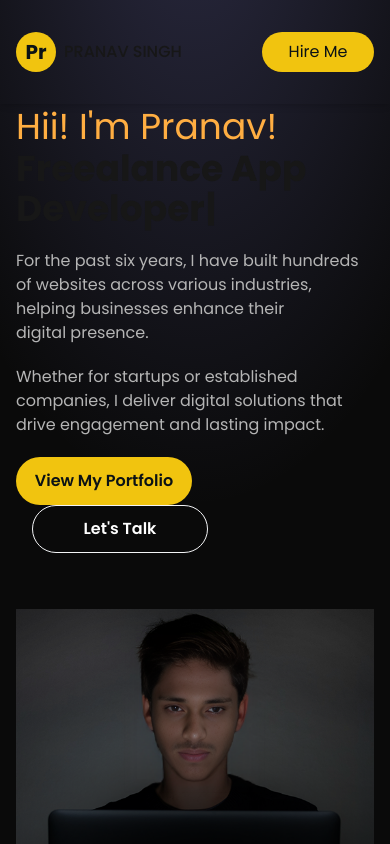
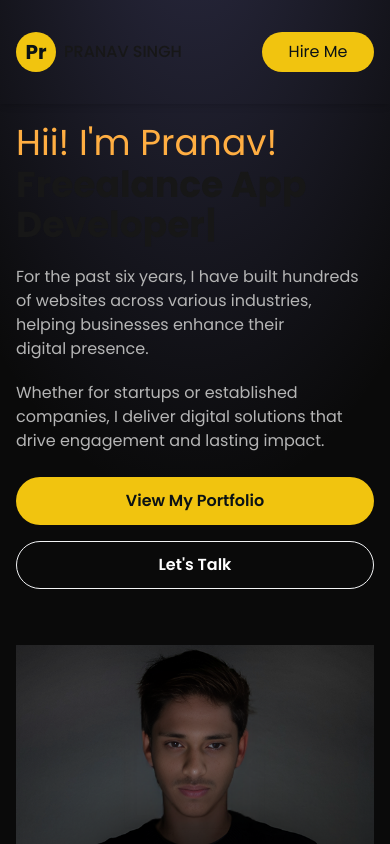
Before and after one commit to codespranav/pranavdev.in, a Next.js app: page / in a window 390 px wide. Shown: the top 844 px of the page. Built offline with nearby package versions, Linux system fonts and the light colour scheme.

Commit message:
fix minor issues

```diff
--- a/src/app/(home)/components/Hero.tsx
+++ b/src/app/(home)/components/Hero.tsx
@@ -6,7 +6,7 @@ import Typewriter from 'typewriter-effect'
 
 const Hero = () => {
   return (
-    <section className='px-4 md:px-0'>
+    <section className='px-4 md:px-0 py-4 md:py-0'>
       <div className='max-w-7xl mx-auto grid md:grid-cols-2 grid-cols-1 items-center justify-items-center gap-14 border-b border-neutral-800 pb-24'>
         <div className="welcometext">
           <h1 className='text-4xl leading-tight text-heading'>Hii! I&apos;m Pranav!</h1>
@@ -23,9 +23,14 @@ const Hero = () => {
           <p className='text-md mt-5  leading-normal text-paraColour text-pretty'>For the past six years, I have built hundreds of websites across various industries, helping businesses enhance their digital presence.</p>
           <p className='text-md mt-5  leading-normal text-paraColour text-pretty'>Whether for startups or established companies, I deliver digital solutions that drive engagement and lasting impact.</p>
 
-          <div className="ctaction mt-5">
-            <button className='bg-secondary w-44 h-12 rounded-full text-secondary font-semibold  '>View My Portfolio</button>
-            <button className='bg-none border border-gray-100 w-44 h-12 rounded-full text-primary font-semibold ml-4 hover:bg-secondary hover:text-secondary transition-all'>Let&apos;s Talk</button>
+          {/* CTC Button */}
+          <div className="flex flex-col sm:flex-row items-center gap-4 mt-6">
+            <button className="bg-secondary w-full sm:w-44 h-12 py-2 rounded-full text-secondary font-semibold">
+              View My Portfolio
+            </button>
+            <button className="bg-transparent border border-gray-100 w-full sm:w-44 h-12 px-8 py-2 rounded-full text-primary font-semibold hover:bg-secondary hover:text-secondary transition-all">
+              Let&apos;s Talk
+            </button>
           </div>
 
           {/* TODO re desogm this */}
@@ -41,7 +46,7 @@ const Hero = () => {
         </div>
 
         <div className="image">
-          <Image src={myProfilePic} className=' aspect-square' alt='Profile' width={0} height={0} 	quality={100} loading='lazy'/>
+          <Image src={myProfilePic} className=' aspect-square' alt='Profile' width={0} height={0} quality={100} loading='lazy' />
         </div>
       </div>
     </section>
--- a/src/app/components/Navbar.tsx
+++ b/src/app/components/Navbar.tsx
@@ -15,7 +15,9 @@ const Navbar = () => {
     </div> */}
         <nav className='flex justify-between items-center max-w-7xl m-auto relative'>
             <div className="logo font-[500] ml-12 cursor-pointer">
-                <span>PRANAV SINGH</span>
+                <Link href={"/"}>
+                    <span>PRANAV SINGH</span>
+                </Link>
             </div>
             <div className="circle w-10 h-10 text-xl cursor-pointer bg-secondary rounded-full absolute left-0 flex justify-center items-center text-secondary font-bold">Pr</div>
             <div className="navigation text-[15px] hidden md:block">
```
Lines whose indentation alone changed are shown as unchanged.
